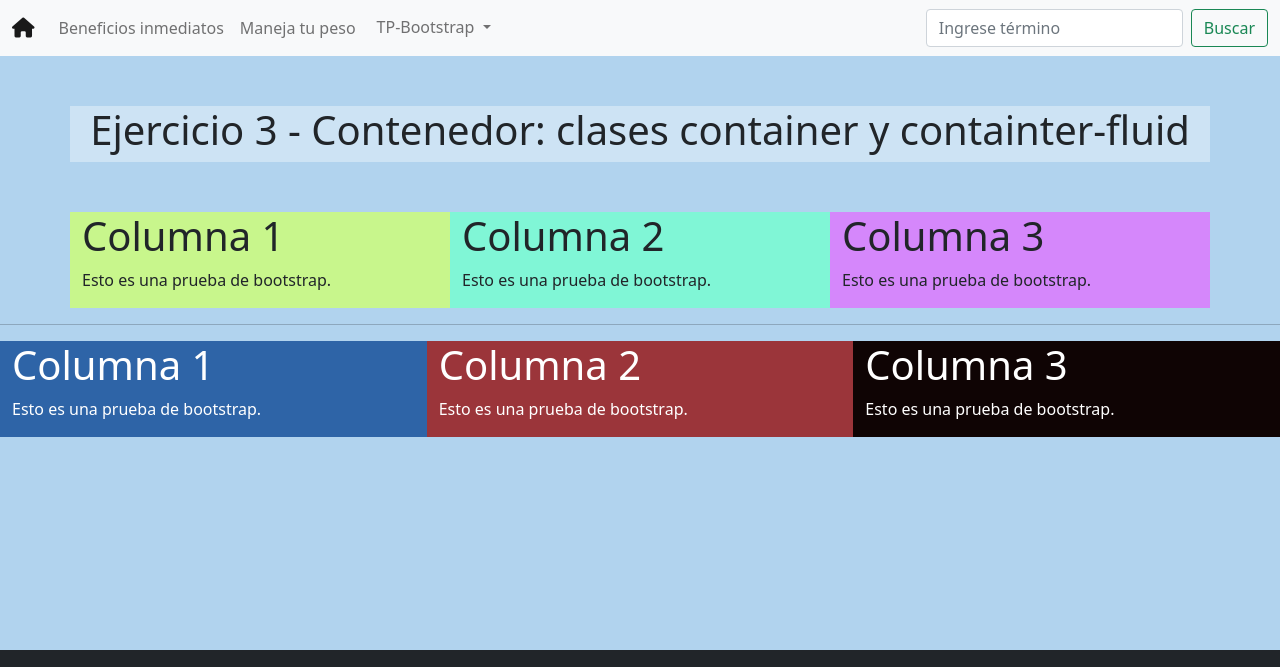
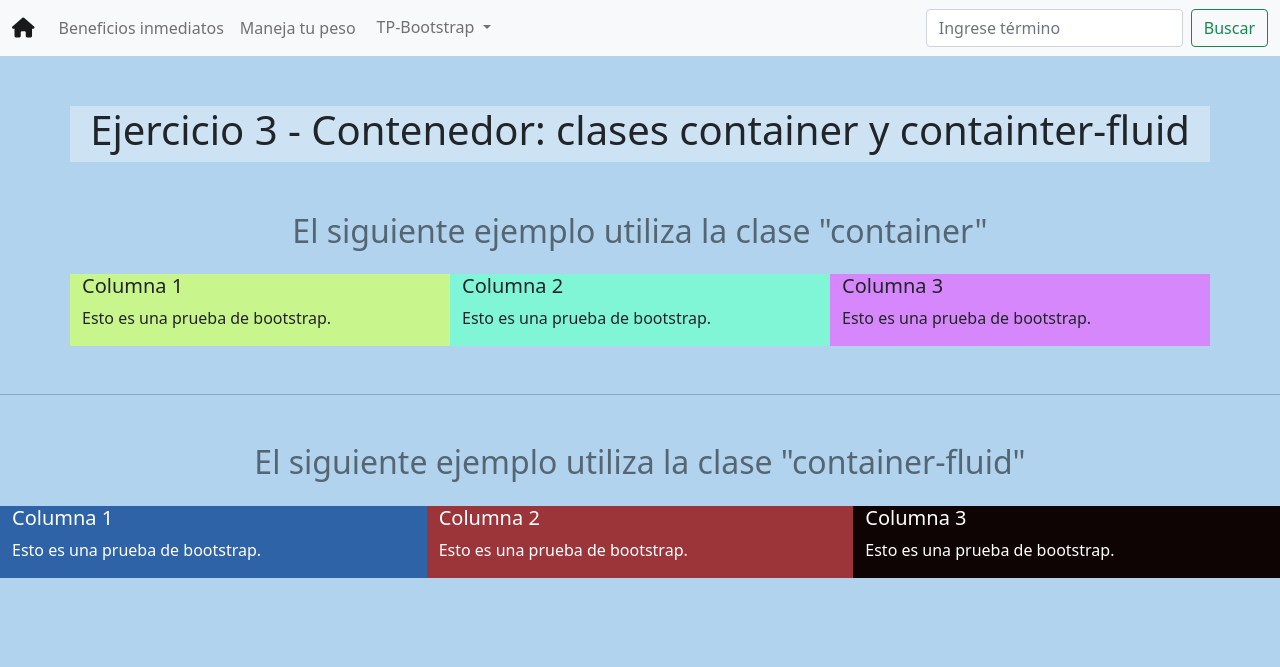
Before and after one commit to PabloDamianRomero/PWA-2022, a plain HTML site: page TP1/Vista/ej03.html in a window 1280 px wide. Shown: the top 667 px of the page. Drawn offline with Linux system fonts and the light colour scheme.

Commit message:
agregados subtítulos en ej3

```diff
--- a/TP1/Vista/ej03.html
+++ b/TP1/Vista/ej03.html
@@ -17,6 +17,12 @@
     <link rel="stylesheet" href="style/gral.css">
 
     <title>Ejercicio 03 - Tp01</title>
+
+    <style>
+        h2{
+            color: #00000085;
+        }
+    </style>
 
 </head>
 
@@ -83,35 +89,37 @@
 
     <section class="contenido-central">
         <div class="container">
+            <h2 class="text-center mb-4">El siguiente ejemplo utiliza la clase "container"</h2>
             <div class="row">
                 <div class="col-xl-4" style="background-color:rgba(207, 255, 117, 0.801)">
-                    <h1>Columna 1</h1>
+                    <h5>Columna 1</h5>
                     <p>Esto es una prueba de bootstrap.</p>
                 </div>
                 <div class="col-xl-4" style="background-color:rgba(117, 255, 209, 0.801)">
-                    <h1>Columna 2</h1>
+                    <h5>Columna 2</h5>
                     <p>Esto es una prueba de bootstrap.</p>
                 </div>
                 <div class="col-xl-4" style="background-color: rgba(223, 117, 255, 0.801)">
-                    <h1>Columna 3</h1>
+                    <h5>Columna 3</h5>
                     <p>Esto es una prueba de bootstrap.</p>
                 </div>
             </div>
         </div>
 
-        <hr>
+        <hr class="mt-5 mb-5">
         <div class="container-fluid">
+            <h2 class="text-center mb-4">El siguiente ejemplo utiliza la clase "container-fluid"</h2>
             <div class="row">
                 <div class="col-xl-4 text-white" style="background-color:rgba(14, 73, 151, 0.801)">
-                    <h1>Columna 1</h1>
+                    <h5>Columna 1</h5>
                     <p>Esto es una prueba de bootstrap.</p>
                 </div>
                 <div class="col-xl-4 text-white" style="background-color:rgba(151, 14, 14, 0.801)">
-                    <h1>Columna 2</h1>
+                    <h5>Columna 2</h5>
                     <p>Esto es una prueba de bootstrap.</p>
                 </div>
                 <div class="col-xl-4 text-white" style="background-color:rgb(15, 4, 4)">
-                    <h1>Columna 3</h1>
+                    <h5>Columna 3</h5>
                     <p>Esto es una prueba de bootstrap.</p>
                 </div>
             </div>
```
